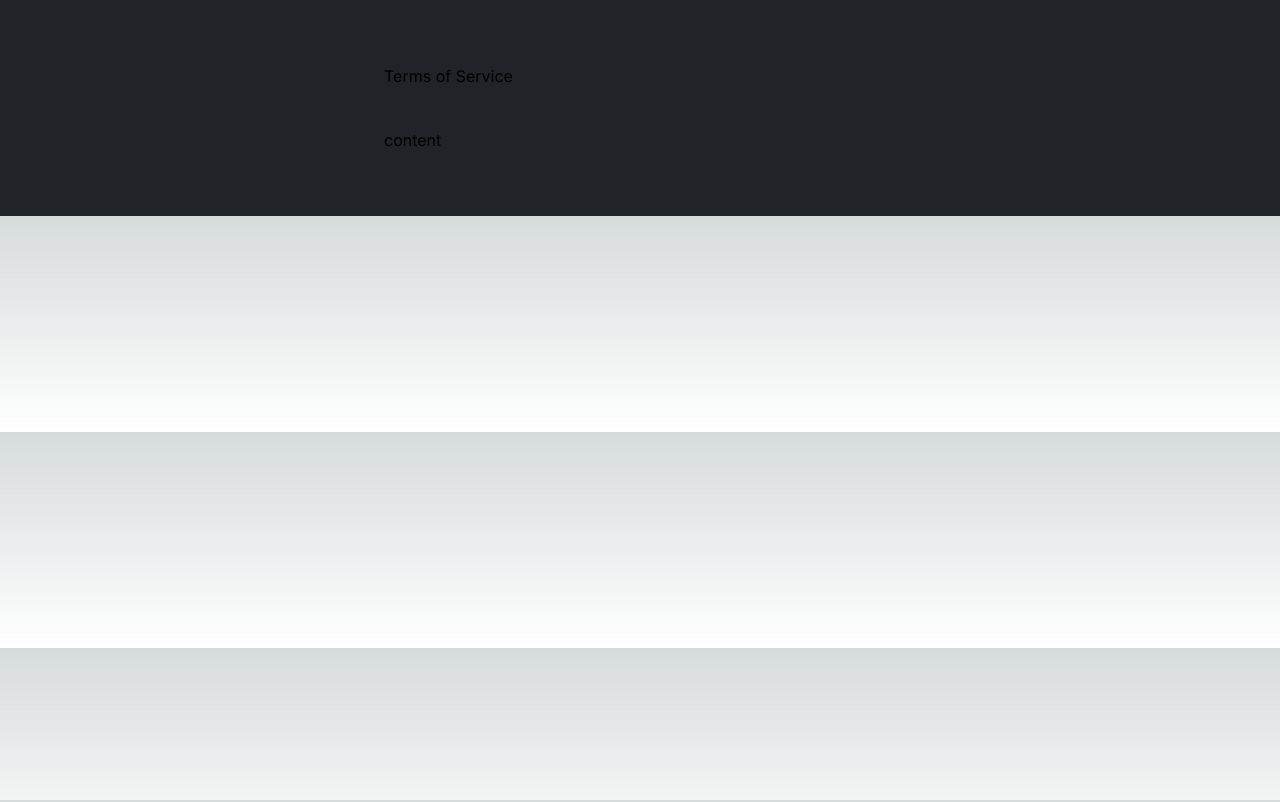
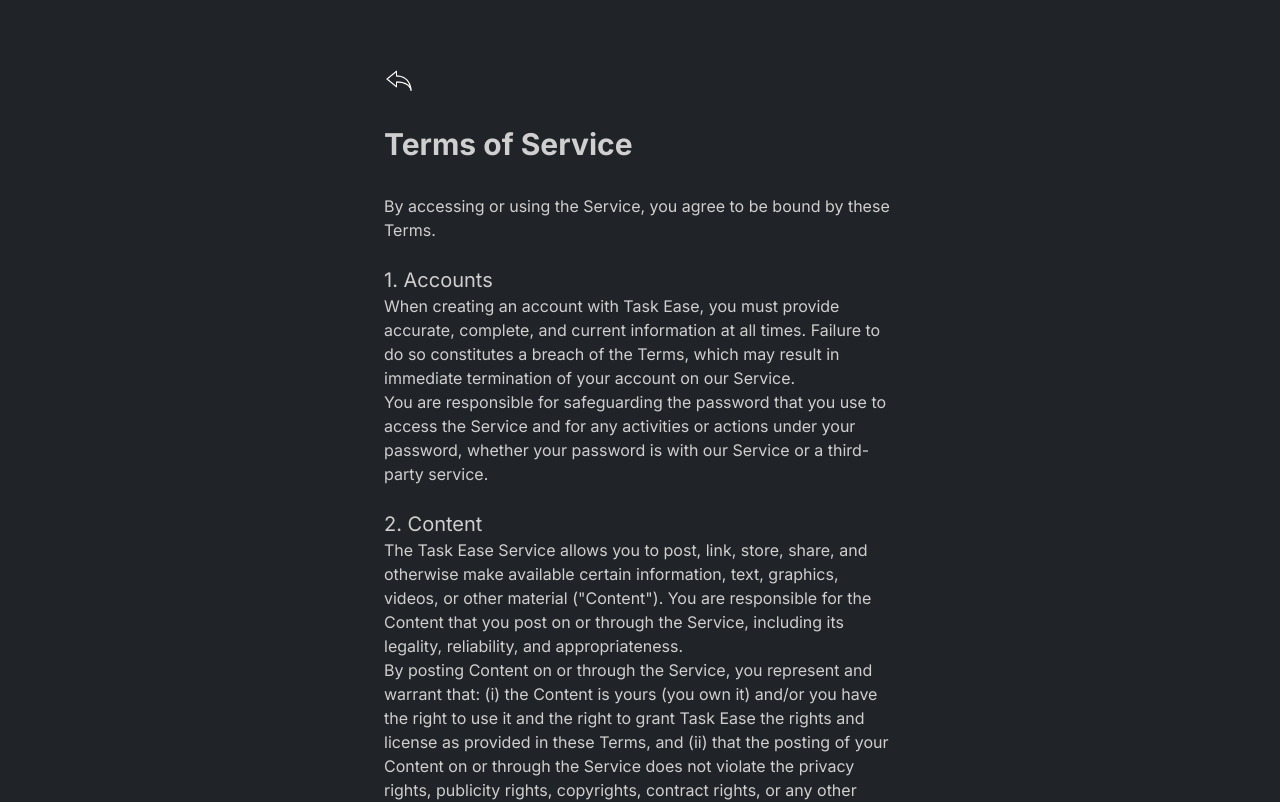
Before and after one commit to AntoniBLopez/LernenSieMitBelu, a Next.js app: page /legal/tos in a window 1280 px wide. Shown: the top 802 px of the page. Built offline with nearby package versions, Linux system fonts and the light colour scheme.

Commit message:
ToS: base. need changes

```diff
--- a/app/legal/privacy/page.tsx
+++ b/app/legal/privacy/page.tsx
@@ -9,7 +9,6 @@
       <section className="flex flex-col gap-8 mx-[30%] py-16">
         <Link href={"/"} className="w-fit">
           <Image
-            // onMouseOver={ }
             src="/icons/whiteBackArrow.png"
             width={30}
             height={30}
--- a/app/legal/tos/page.tsx
+++ b/app/legal/tos/page.tsx
@@ -1,12 +1,85 @@
+import Image from "next/image"
+import Link from "next/link"
 
-
-export default function Privacypolicy() {
+export default function ToS() {
   return (
     <div className="w-full h-full bg-bluishBlackColor">
-      <section className="flex flex-col gap-10 mx-[30%] py-16">
-        <h1>Terms of Service</h1>
-        <div>
-          content
+      <section className="flex flex-col gap-8 mx-[30%] py-16">
+        <Link href={"/"} className="w-fit">
+          <Image
+            src="/icons/whiteBackArrow.png"
+            width={30}
+            height={30}
+            className="text-black"
+            alt="Go back to homepage arrow icon"
+          />
+        </Link>
+        <h1 className="text-3xl text-grayColor font-bold">Terms of Service</h1>
+        <div className="text-grayColor">
+          By accessing or using the Service, you agree to be bound by these Terms.
+          <br />
+          <br />
+          <h3 className="text-xl">1. Accounts</h3>
+
+          When creating an account with Task Ease, you must provide accurate, complete, and current information at all times. Failure to do so constitutes a breach of the Terms, which may result in immediate termination of your account on our Service.
+          <br />
+
+          You are responsible for safeguarding the password that you use to access the Service and for any activities or actions under your password, whether your password is with our Service or a third-party service.
+          <br />
+          <br />
+
+          <h3 className="text-xl">2. Content</h3>
+
+          The Task Ease Service allows you to post, link, store, share, and otherwise make available certain information, text, graphics, videos, or other material (&quot;Content&quot;). You are responsible for the Content that you post on or through the Service, including its legality, reliability, and appropriateness.
+          <br />
+
+          By posting Content on or through the Service, you represent and warrant that: (i) the Content is yours (you own it) and/or you have the right to use it and the right to grant Task Ease the rights and license as provided in these Terms, and (ii) that the posting of your Content on or through the Service does not violate the privacy rights, publicity rights, copyrights, contract rights, or any other rights of any person or entity. Task Ease reserves the right to terminate the account of anyone found to be infringing on a copyright.
+          <br />
+
+          You retain any and all of your rights to any Content you submit, post, or display on or through the Service, and you are responsible for protecting those rights. Task Ease takes no responsibility and assumes no liability for Content you or any third party posts on or through the Service. However, by posting Content using the Service, you grant Task Ease the right and license to use, modify, publicly perform, publicly display, reproduce, and distribute such Content on and through the Service. You agree that this license includes the right for Task Ease to make your Content available to other users of the Service, who may also use your Content subject to these Terms.
+          <br />
+          <br />
+
+          <h3 className="text-xl">3. Subscription Plans</h3>
+
+          Task Ease offers subscription plans on the Service. By subscribing to a plan, you agree to pay the applicable fees and abide by the terms of the subscription.
+          <br />
+          <br />
+
+          <h3 className="text-xl">4. Property</h3>
+
+          The Task Ease Service and its original content, features, and functionality are and will remain the exclusive property of Task Ease and its licensors. The Service is protected by copyright, trademark, and other laws of both the [country] and foreign countries. Our trademarks and trade dress may not be used in connection with any product or service without the prior written consent of Task Ease.
+
+          <br />
+          <br />
+          <h3 className="text-xl">5. Feedback and Suggestions</h3>
+
+          Task Ease welcomes feedback and suggestions from users. By providing Task Ease with feedback or suggestions, you grant Task Ease the right to use such feedback or suggestions without any compensation or credits given to you.
+          <br />
+
+          Promotions, Contests, Sweepstakes
+          <br />
+
+          From time to time, Task Ease may offer promotions, contests, or sweepstakes. Participation in these events is subject to additional terms and conditions, which will be made available at the time of the event.
+          <br />
+          <br />
+
+          <h3 className="text-xl">6. Changes to Terms</h3>
+
+          Task Ease reserves the right, at its sole discretion, to modify or replace these Terms at any time. If a revision is material, Task Ease will try to provide at least 30 days&apos; notice prior to any new terms taking effect. What constitutes a material change will be determined at Task Ease&apos;s sole discretion.
+          <br />
+
+          By continuing to access or use the Task Ease Service after those revisions become effective, you agree to be bound by the revised terms.
+          <br />
+          <br />
+
+          <h3 className="text-xl">7. Contact Us</h3>
+
+          If you have any questions about these Terms, please contact Task Ease at contact@taskease.click
+          <br />
+          <br />
+
+          Last updated: 09 May 2024.
         </div>
       </section>
     </div>
```
